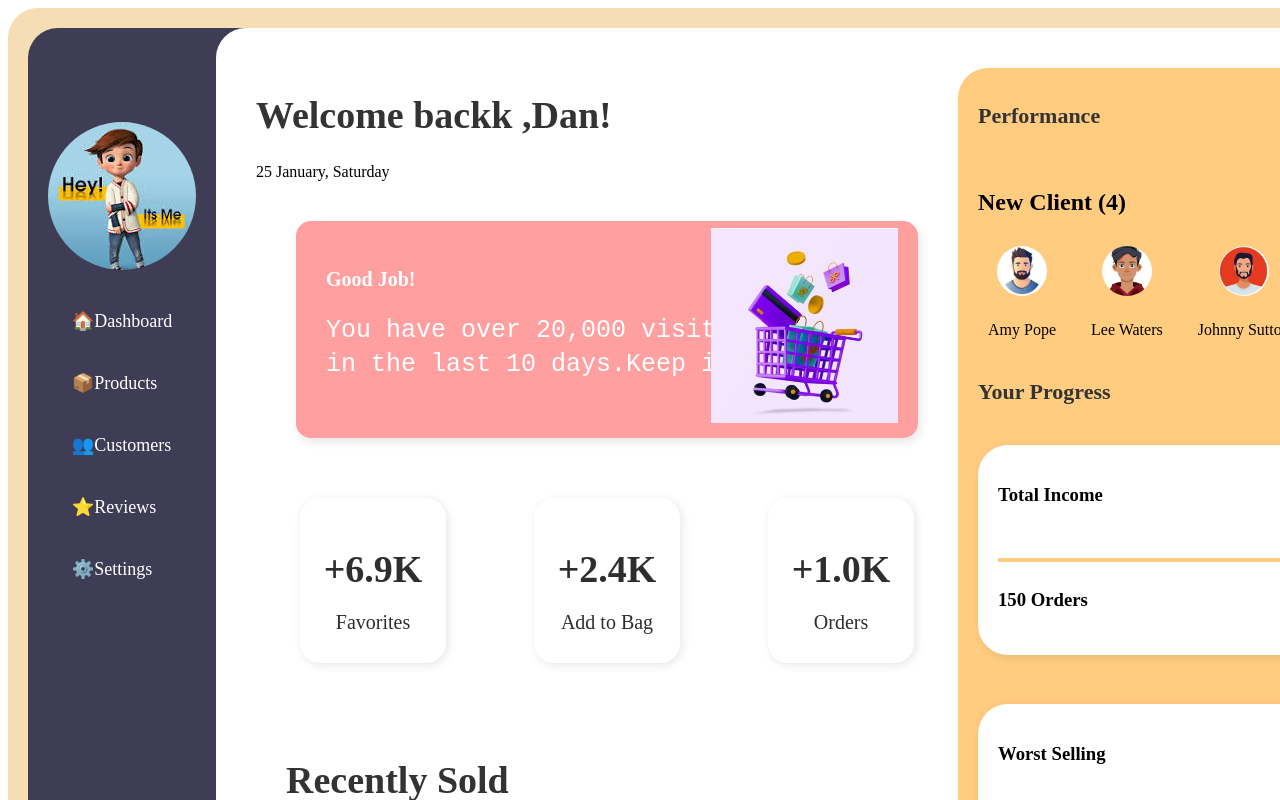
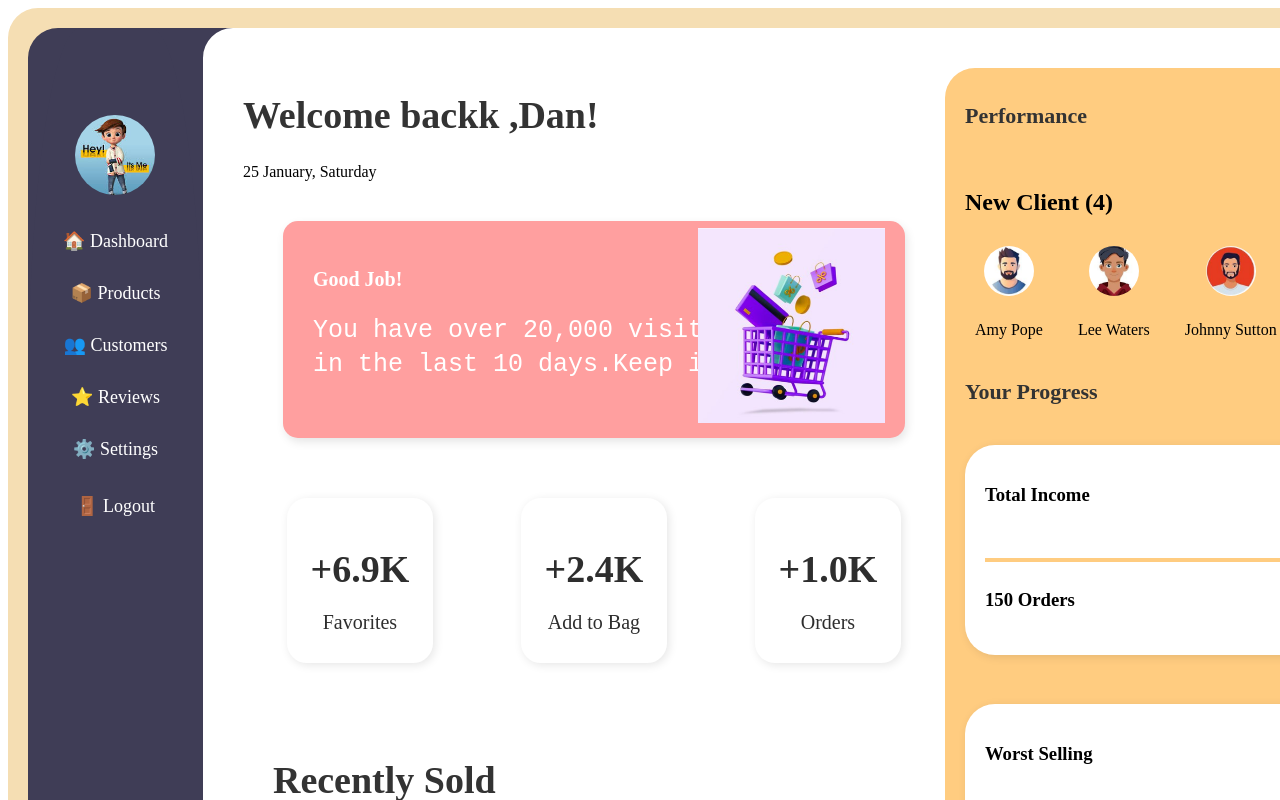
Before and after one commit to Kishore2212061/Screeening, a React (Vite) app in the folder Folder/: page / in a window 1280 px wide. Shown: the top 800 px of the page. Built offline with nearby package versions, Linux system fonts and the light colour scheme.

Commit message:
Updated multiple files with new features and fixes

```diff
--- a/Folder/package.json
+++ b/Folder/package.json
@@ -12,6 +12,7 @@
   "dependencies": {
     "react": "^18.3.1",
     "react-dom": "^18.3.1",
+    "react-icons": "^5.4.0",
     "react-router-dom": "^7.1.3",
     "styled-components": "^6.1.14",
     "zustand": "^5.0.3"
--- a/Folder/src/components/Linkss.tsx
+++ b/Folder/src/components/Linkss.tsx
@@ -1,7 +1,14 @@
+import { useState } from "react";
 import { useDashboardStore } from "../store/useStore";
-import { BrowserRouter as Router,Link } from "react-router-dom";
+import { BrowserRouter as Router, Link } from "react-router-dom";
 import styled from "styled-components";
-const Sidebar =styled.div`
+import { FaBars, FaTimes } from "react-icons/fa";
+
+interface NavMenuProps {
+  isOpen: boolean;
+}
+
+const Sidebar = styled.div`
   background-color: #3f3d56;
   color: white;
   display: flex;
@@ -9,69 +16,113 @@ const Sidebar =styled.div`
   align-items: center;
   padding: 20px;
   border-radius: 30%;
+
   @media only screen and (max-width: 1024px) {
-    flex-direction:row;
+    flex-direction: row;
+    justify-content: space-between;
+
+    border-radius: 0;
+=
   }
 `;
 
-const ProfileImage =styled.img`
+const ProfileImage = styled.img`
   border-radius: 50%;
   object-fit: cover;
-  margin-top:50%;
-  margin-bottom:20px;
+  margin-top: 50%;
+  margin-bottom: 20px;
+  width: 80px;
+  height: 80px;
+
   @media only screen and (max-width: 1024px) {
-    flex-direction:row;
-      margin:0;
-      padding:50px;
+    margin: 0;
+    padding: 20px;
+      width: 420px;
+  height: 500px;
   }
 `;
-const NavLink =styled(Link)`
+
+const NavMenu = styled.nav<NavMenuProps>`
+  display: flex;
+  flex-direction: column;
+  align-items: center;
+  transition: all 0.3s ease-in-out;
+
+  @media only screen and (max-width: 1024px) {
+    flex-direction: column;
+    position: absolute;
+    left:150%;
+    top:50%;
+    display: ${({ isOpen }) => (isOpen ? "flex" : "none")};
+    background-color: #3f3d56;
+    width: 90%;
+    text-align: center;
+    padding: 20px;
+    border-radius: 0 0 20px 20px;
+  }
+`;
+
+const NavLink = styled(Link)`
   text-decoration: none;
   color: white;
   font-size: 18px;
-  padding: 20px;
+  padding: 15px;
   border-radius: 10px;
   display: flex;
   align-items: center;
   gap: 10px;
   &:hover {
-    color:gold;
+    color: gold;
+  }
+    @media only screen and (max-width: 1024px) {
+    margin-right: -200px;
+    padding: 30px;
+    align-items:center;
+   justify-content:center;
+   gap:30px;
+
   }
 `;
-const NavMenu = styled.nav`
-  display: flex;
-  flex-direction: column;
+
+const LogoutButton = styled(NavLink)`
+  margin-top: auto;
+  padding: 20px;
+  text-align: center;
+`;
+
+const Hamburger = styled.div`
+  display: none;
+  font-size: 30px;
+  cursor: pointer;
   @media only screen and (max-width: 1024px) {
-    flex-direction:row;
+  display:flex;
+  width:100%;
+  margin-left:55%;
     }
 `;
-const LogoutButton = styled(NavLink)`
-  margin-top: auto;
-  padding: 30px;
-  text-align: center;
-  @media only screen and (max-width: 1024px) {
-    margin:0;
-    padding-top:30px;
-    align-items:center;
-}
-`;
-const Linkss=()=>{
-    const {UserPhoto} =useDashboardStore();
-    return(
+
+const Linkss = () => {
+  const { UserPhoto } = useDashboardStore();
+  const [menuOpen, setMenuOpen] = useState(false);
+
+  return (
     <Sidebar>
-            <ProfileImage src={UserPhoto}></ProfileImage>
+      <ProfileImage src={UserPhoto} />
       <Router>
-                <NavMenu>
-                    <NavLink to="/">🏠Dashboard</NavLink>
-                    <NavLink to="/pro">📦Products</NavLink>
-                    <NavLink to="/customers">👥Customers</NavLink>
-                    <NavLink to="/reviews">⭐Reviews</NavLink>
-                    <NavLink to="/settings">⚙️Settings</NavLink>
+        <Hamburger onClick={() => setMenuOpen(!menuOpen)}>
+          {menuOpen ? <FaTimes /> : <FaBars />}
+        </Hamburger>
+        <NavMenu isOpen={menuOpen}>
+          <NavLink to="/" onClick={() => setMenuOpen(false)}>🏠 Dashboard</NavLink>
+          <NavLink to="/pro" onClick={() => setMenuOpen(false)}>📦 Products</NavLink>
+          <NavLink to="/customers" onClick={() => setMenuOpen(false)}>👥 Customers</NavLink>
+          <NavLink to="/reviews" onClick={() => setMenuOpen(false)}>⭐ Reviews</NavLink>
+          <NavLink to="/settings" onClick={() => setMenuOpen(false)}>⚙️ Settings</NavLink>
+          <LogoutButton to="/logout" onClick={() => setMenuOpen(false)}>🚪 Logout</LogoutButton>
         </NavMenu>
-                    <LogoutButton to="/logout">🚪Logout</LogoutButton>
       </Router>
     </Sidebar>
-    )
-}
+  );
+};
 
 export default Linkss;
--- a/Folder/src/pages/SinglePage.tsx
+++ b/Folder/src/pages/SinglePage.tsx
@@ -32,7 +32,7 @@ border:20px solid #ffff;
 @media only screen and (max-width: 1024px) {
     flex-direction:column;
      padding:50px;
-       margin-top:10px;
+     margin-top:350px;
 
 }
 `;
```
Also changed, not shown: 1 other file (tests, documents, lock files or other folders). Lines whose indentation alone changed are shown as unchanged.
